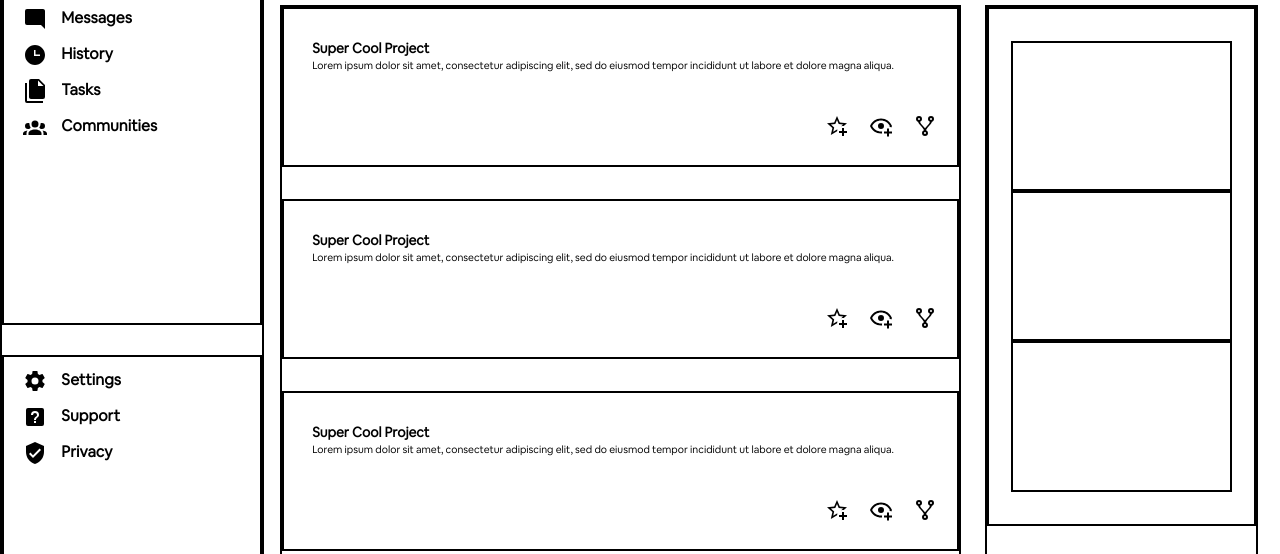
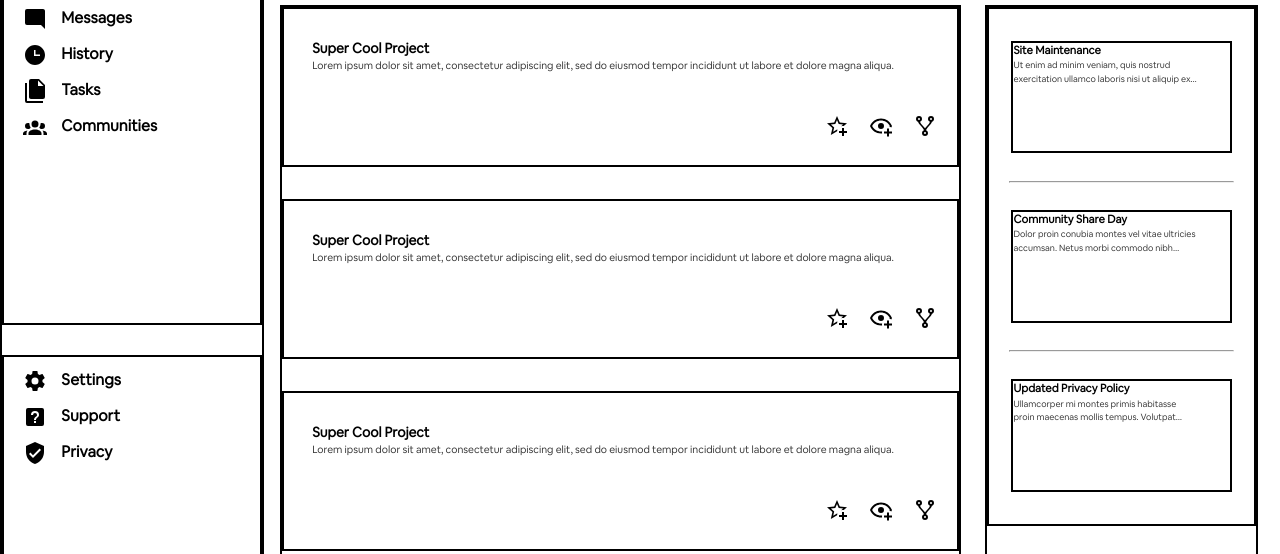
Before and after one commit to JodieFlacko/Admin-Dashboard, a plain HTML site: page index.html in a window 1280 px wide. Shown: the part 246-800 px from the top of the page. Drawn offline with Linux system fonts and the light colour scheme.

Commit message:
style: multiline ellipsis wrapping.
Achieve with webkit properties in announcements
content.

```diff
--- a/index.html
+++ b/index.html
@@ -145,9 +145,23 @@
             <div class="container-tag-announcements">Announcements</div>
             <div class="main-content-side">
                 <div class="announcements">
-                    <div class="announcement"></div>
-                    <div class="announcement"></div>
-                    <div class="announcement"></div>
+                    <div class="announcement">
+                        <div class="announcements-title">Site Maintenance<br>
+                            <p class="announcements-content">Ut enim ad minim veniam, quis nostrud exercitation ullamco laboris nisi ut aliquip ex ea commodo consequat.</p>
+                        </div>
+                    </div>
+                    <hr width="102%">
+                    <div class="announcement">
+                        <div class="announcements-title">Community Share Day<br>
+                            <p class="announcements-content">Dolor proin conubia montes vel vitae ultricies accumsan. Netus morbi commodo nibh curabitur vivamus nascetur iaculis. Vehicula vulputate sem luctus, taciti aptent libero curae. Habitasse quam fames taciti suscipit hac hendrerit parturient suscipit volutpat. Parturient dolor aptent orci; ultricies nibh magnis. Senectus risus velit ultrices, natoque massa feugiat in. Vel rhoncus tellus nec turpis egestas luctus molestie? Lobortis lacus neque tristique congue penatibus nullam dui neque.</p>
+                        </div>
+                    </div>
+                    <hr width="102%">
+                    <div class="announcement">
+                        <div class="announcements-title">Updated Privacy Policy<br>
+                            <p class="announcements-content">Ullamcorper mi montes primis habitasse proin maecenas mollis tempus. Volutpat ipsum et nullam porttitor iaculis dui fames venenatis. Placerat tempus nostra pellentesque tempor in neque nostra turpis. Rutrum nostra leo posuere bibendum porttitor sapien. Per accumsan sagittis commodo in purus sit. Lacus viverra aptent litora; quisque dis augue luctus erat. Donec finibus et diam enim vehicula. Tellus cras nostra convallis litora nunc lorem. Quis nascetur mollis pellentesque id justo velit.</p>
+                        </div>
+                    </div>
                 </div>
                 <div class="container-tag-trending">Trending</div>
                 <div class="trending">
--- a/style.css
+++ b/style.css
@@ -653,6 +653,7 @@ summary {
   .card-content{
     font-size: 75%;
     font-weight: 100;
+    opacity: 0.8;
   }
 
   .card-icons{
@@ -673,11 +674,35 @@ summary {
     margin-bottom: 32px;
     padding: 32px 22px;
     display: grid;
-    grid-template-rows: repeat(3, 1fr);
+    grid-template-rows: repeat(2, 1fr 0.5fr) 1fr;
   }
+
+  .announcements hr{
+    align-self: center;
+    justify-self: center;
+  }
+
+  .announcements-title{
+    font-size: 55%;
+    font-weight: 600;
+  }
+
+  .announcements-content{
+    font-size: 80%;
+    font-weight: 100;
+    opacity: 0.8;
+    text-overflow: ellipsis;
+    overflow: hidden;
+    display: -webkit-box;
+    -webkit-line-clamp: 2;
+    -webkit-box-orient: vertical;
+    width: 85%;
+    text-wrap: balance;
+  }
+
   .trending{
     margin-top: 8px;
-    padding: 32px 22px;
+    padding: 18px 22px;
     display: grid;
     grid-template-rows: repeat(4, 1fr);
   }
```
